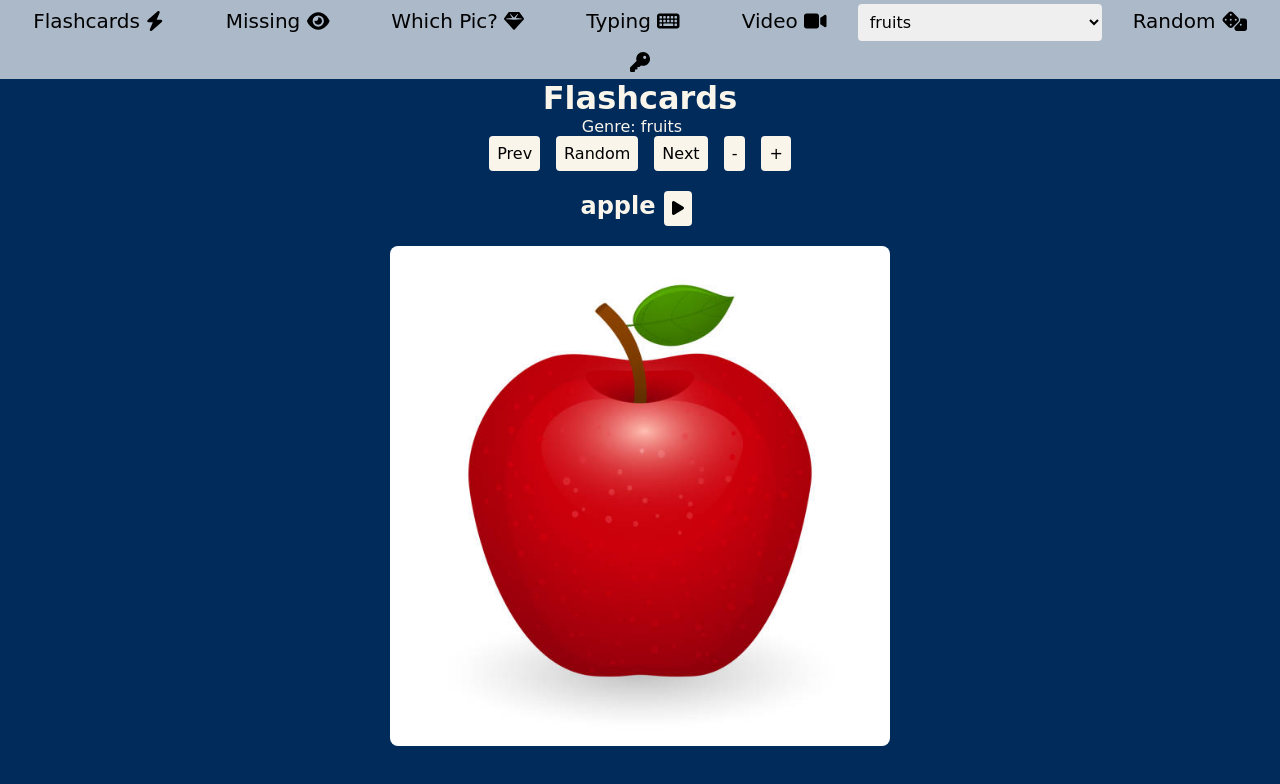
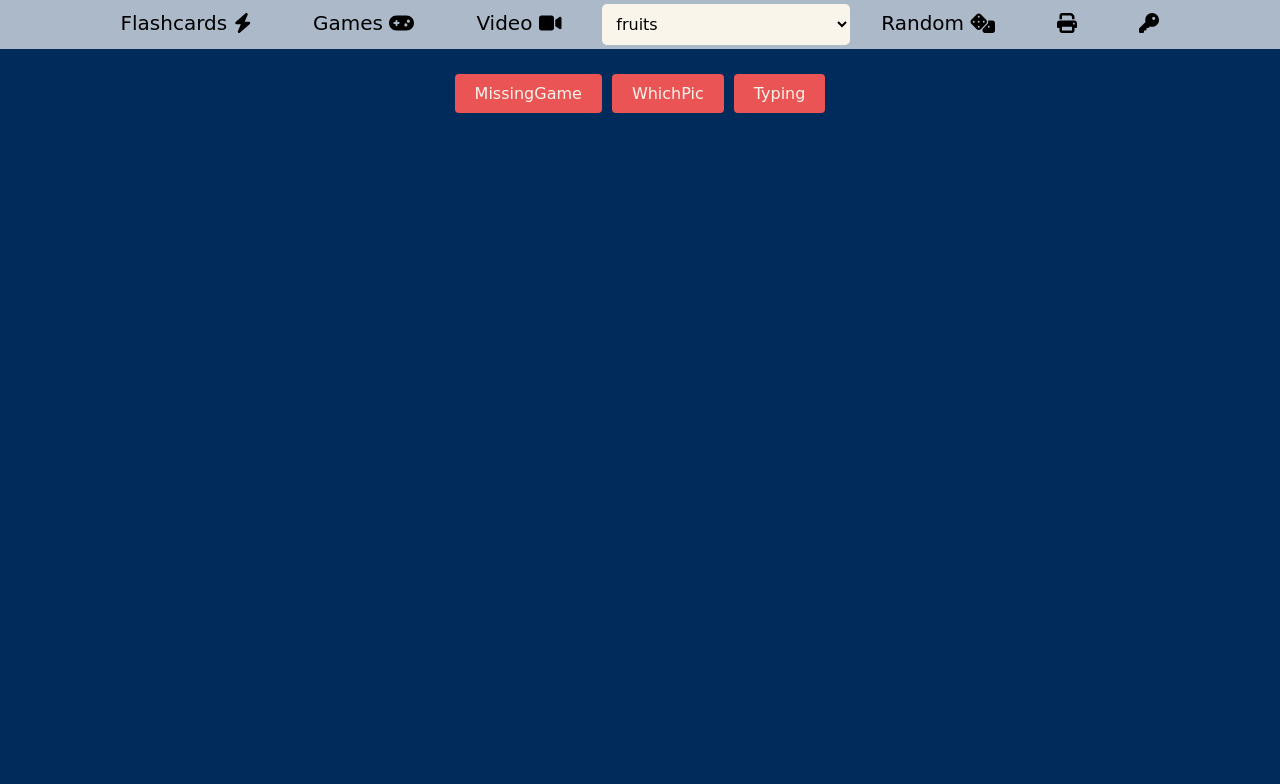
Before and after one commit to ouchJP/LetsTryOnline, a React (Create React App) app: page /games in a window 1280 px wide. Shown: the top 784 px of the page. Built offline with nearby package versions, Linux system fonts and the light colour scheme; what @react-pdf/renderer would draw is missing.

Commit message:
new /games + header+css+random updates

```diff
--- a/src/components/App.css
+++ b/src/components/App.css
@@ -1,6 +1,6 @@
 * {
   box-sizing: border-box;
-  font-family: "Comic Sans MS", "Comic Sans"
+  font-family: "Comic Sans MS", "Comic Sans";
 }
 
 :root {
@@ -41,11 +41,20 @@ body {
   padding: 14px 16px;
   text-decoration: none;
   font-size: 1.25rem;
+  transition: transform 0.3s, box-shadow 0.3s, color 0.3s;
 }
 
-.links a:hover {
-  color: var(--color-);
+.links a:hover,
+.links a:active,
+.links a:focus {
+  color: var(--color-tertiary);
+  transform: scale(1.1);
   cursor: pointer;
+  font-size: 1.25 rem;
+}
+
+.links a:hover{
+  color: var(--color-secondary);
 }
 
 ul {
@@ -55,8 +64,22 @@ ul {
 
 .pageHead {
   position: relative;
+  height: 5%;
+}
 
-  height: 5%;
+#genre-select {
+  padding: 10px;
+  margin-left: 10px;
+  background-color: var(--color-primary);
+  border: none;
+  border-radius: 5px;
+  cursor: pointer;
+  transition: transform 0.3s, box-shadow 0.3s;
+}
+
+#genre-select:hover,
+#genre-select:focus {
+  box-shadow: 0 -4px 8px rgba(0, 0, 0, 0.2), 0 4px 8px rgba(0, 0, 0, 0.2);
 }
 
 .gameBody {
--- a/src/components/App.js
+++ b/src/components/App.js
@@ -1,23 +1,14 @@
 import React, { useState, useEffect } from 'react';
 import './App.css';
-import ConcentrationGame from './ConcentrationGame';
-import MissingGame from './MissingGame';
-import Flashcards from './Flashcards';
-import WhichPic from './WhichPic';
-import Typing from './Typing';
-import Files from './Files';
-import Random from './Random';
-import VideoPlayer from './VideoPlayer';
-import PdfViewer from './PdfViewer';
-//import Bingo from './Bingo';
+import Components from './Components';
 import cardGenres from './cardGenres.json';
-import { BrowserRouter, Link, Route, Routes} from "react-router-dom";
+import { BrowserRouter, Link, Route, Routes } from "react-router-dom";
 import { library } from "@fortawesome/fontawesome-svg-core";
-import { faScroll, faBolt, faEye, faBrain, faBomb, faKeyboard, faGem, faKey, faDice, faVideo } from "@fortawesome/free-solid-svg-icons";
+import { faScroll, faBolt, faEye, faBrain, faBomb, faKeyboard, faGem, faKey, faDice, faVideo, faGamepad, faPrint } from "@fortawesome/free-solid-svg-icons";
 import { FontAwesomeIcon } from '@fortawesome/react-fontawesome';
 
 
-library.add(faBrain, faScroll, faBomb, faBolt, faEye, faKeyboard, faGem, faKey, faDice, faVideo);
+library.add(faBrain, faScroll, faBomb, faBolt, faEye, faKeyboard, faGem, faKey, faDice, faVideo, faGamepad, faPrint);
 
 function App() {
   const [selectedGenre, setSelectedGenre] = useState(() => {
@@ -45,10 +36,11 @@ function App() {
           <div className='links'>
             <ul>
               <li><Link to="/flashcards">Flashcards <FontAwesomeIcon icon="bolt" /></Link></li>
-              {/*<li><Link to="/concentration">Concentration <FontAwesomeIcon icon="bomb" /></Link></li>*/}
+              {/*<li><Link to="/concentration">Concentration <FontAwesomeIcon icon="bomb" /></Link></li>
               <li><Link to="/missing">Missing <FontAwesomeIcon icon="eye" /></Link></li>
               <li><Link to="/whichpic">Which Pic? <FontAwesomeIcon icon="gem" /></Link></li>
-              <li><Link to="/typing">Typing <FontAwesomeIcon icon="keyboard" /></Link></li>
+              <li><Link to="/typing">Typing <FontAwesomeIcon icon="keyboard" /></Link></li>*/}
+              <li><Link to="/games">Games <FontAwesomeIcon icon="gamepad" /></Link></li>
               <li><Link to="/videos">Video <FontAwesomeIcon icon="video" /></Link></li>
               <select id="genre-select" value={selectedGenre} onChange={handleGenreChange}>
                 {Object.keys(cardGenres).map((option) => (
@@ -58,20 +50,22 @@ function App() {
                 ))}
               </select>
               <li><Link to="/random">Random <FontAwesomeIcon icon="dice" /></Link></li>
+              <li><Link to="/pdfdownload"><FontAwesomeIcon icon="print" /></Link></li>
               <li><Link to="/files"><FontAwesomeIcon icon="key" /></Link></li>
             </ul>
           </div>
           <Routes>
-            <Route path="/flashcards" element={<Flashcards genre={selectedGenre} currentIndex={currentIndex} />} />
-            <Route path="/concentration" element={<ConcentrationGame genre={selectedGenre} />} />
-            <Route path="/missing" element={<MissingGame genre={selectedGenre} />} />
-            <Route path="/whichpic" element={<WhichPic genre={selectedGenre} />} />
-            <Route path="/typing" element={<Typing genre={selectedGenre} />} />
-            <Route path="/random" element={<Random genre={selectedGenre} />} />
-            <Route path="/files" element={<Files genre={selectedGenre} />} />
-            <Route path="/pdf" element={<PdfViewer genre={selectedGenre} />} />
-            <Route path="/videos" element={<VideoPlayer genre={selectedGenre} />} />
-            <Route path="*" element={<Flashcards genre={selectedGenre} currentIndex={currentIndex} />} />
+            <Route path="/flashcards" element={<Components.Flashcards genre={selectedGenre} currentIndex={currentIndex} />} />
+            <Route path="/concentration" element={<Components.ConcentrationGame genre={selectedGenre} />} />
+            <Route path="/missing" element={<Components.MissingGame genre={selectedGenre} />} />
+            <Route path="/whichpic" element={<Components.WhichPic genre={selectedGenre} />} />
+            <Route path="/typing" element={<Components.Typing genre={selectedGenre} />} />
+            <Route path="/random" element={<Components.Random genre={selectedGenre} />} />
+            <Route path="/files" element={<Components.Files genre={selectedGenre} />} />
+            <Route path="/pdfdownload" element={<Components.PdfViewer genre={selectedGenre} />} />
+            <Route path="/videos" element={<Components.VideoPlayer genre={selectedGenre} />} />
+            <Route path="/games/*" element={<Components.Games genre={selectedGenre} />} />
+            <Route path="*" element={<Components.Flashcards genre={selectedGenre} currentIndex={currentIndex} />} />
           </Routes>
         </>
       </BrowserRouter>
--- /dev/null
+++ b/src/components/Components.js
@@ -0,0 +1,28 @@
+// components.js
+import ConcentrationGame from './ConcentrationGame';
+import MissingGame from './MissingGame';
+import Flashcards from './Flashcards';
+import WhichPic from './WhichPic';
+import Typing from './Typing';
+import Files from './Files';
+import Random from './Random';
+import Games from './Games';
+import VideoPlayer from './VideoPlayer';
+import PdfViewer from './PdfViewer';
+//import Bingo from './Bingo';
+
+const Components = {
+  ConcentrationGame,
+  MissingGame,
+  Flashcards,
+  WhichPic,
+  Typing,
+  Files,
+  Random,
+  Games,
+  VideoPlayer,
+  PdfViewer,
+  //Bingo,
+};
+
+export default Components;
--- /dev/null
+++ b/src/components/Games.js
@@ -0,0 +1,45 @@
+import './App.css';
+import './games.css';
+
+import React, {  useState } from 'react';
+import MissingGame from './MissingGame';
+import WhichPic from './WhichPic';
+import Typing from './Typing';
+import { BrowserRouter, Link, Route, Routes } from "react-router-dom";
+
+function Games({genre}) {
+
+    const gamesList = ['MissingGame', 'WhichPic', 'Typing'];
+    const [selectedGame, setSelectedGame] = useState(null);
+
+    const renderGameComponent = () => {
+        switch (selectedGame) {
+          case 'MissingGame':
+            return <MissingGame genre={genre}/>;
+          case 'WhichPic':
+            return <WhichPic genre={genre}/>;
+          case 'Typing':
+            return <Typing genre={genre}/>;
+          default:
+            return null;
+        }
+      };
+
+    return (
+        <div className="container">
+        <div className="buttons">
+          {gamesList.map((game) => (
+            <button key={game} onClick={() => setSelectedGame(game)}>
+              {game}
+            </button>
+          ))}
+        </div>
+        <div className="game-component">
+          {renderGameComponent(genre)}
+        </div>
+      </div>
+    );
+};
+
+
+export default Games;
--- a/src/components/PdfViewer.js
+++ b/src/components/PdfViewer.js
@@ -1,4 +1,4 @@
-import React, { useState } from 'react';
+import React from 'react';
 import {
   Document,
   Page,
--- a/src/components/Random.js
+++ b/src/components/Random.js
@@ -1,28 +1,54 @@
-import React, { useState } from 'react';
+import React, { useState, useEffect, useRef } from 'react';
+import './random.css';
 
 const Random = () => {
     const [num, setNum] = useState(1);
-    const [min, setMin] = useState(1);
-    const [max, setMax] = useState(30);
+    const [min, setMin] = useState(() => {
+        const savedMin = localStorage.getItem('min');
+        return savedMin !== null ? JSON.parse(savedMin) : 1;
+    });
+    const [max, setMax] = useState(() => {
+        const savedMax = localStorage.getItem('max');
+        return savedMax !== null ? JSON.parse(savedMax) : 30;
+    });
+
+    const [isAnimating, setIsAnimating] = useState(false);
+    const intervalRef = useRef(null);
+
+    useEffect(() => {
+        localStorage.setItem('min', min);
+    }, [min]);
+
+    useEffect(() => {
+        localStorage.setItem('max', max);
+    }, [max]);
 
     const generateRandomNumber = (min, max) => {
         return Math.floor(Math.random() * (max - min + 1)) + min;
     };
 
     const handleClick = () => {
-        setNum(generateRandomNumber(min, max));
-    }
+        setIsAnimating(true);
+        intervalRef.current = setInterval(() => {
+            setNum(generateRandomNumber(min, max));
+        }, 1);
+
+        setTimeout(() => {
+            clearInterval(intervalRef.current);
+            setNum(generateRandomNumber(min, max));
+            setIsAnimating(false);
+        }, 300);
+    };
 
     return (
         <div>
             <h1>Random Number Generator</h1>
-            <h2 style={{ fontSize: 96 }}>{num}</h2> <br></br>
+            <h2 style={{ fontSize: 96 }}>{num}</h2>
 
+            Min Number: <input className='RandomInput' type="number" value={min} onChange={(e) => setMin(Number(e.target.value))} /><br />
+            Max Number: <input className='RandomInput' type="number" value={max} onChange={(e) => setMax(Number(e.target.value))} /><br /><br />
 
-            Min Number: <input className='RandomInput' type="number" value={min} onChange={(e) => setMin(e.target.value)} /><br></br>
-            Max Number: <input className='RandomInput' type="number" value={max} onChange={(e) => setMax(e.target.value)} /><br></br><br></br>
-
-            <button className='btn' onClick={handleClick}>Generate</button>
+            <button className='btn' onClick={handleClick} disabled={isAnimating}>Generate</button>
         </div>
     );
 };
--- /dev/null
+++ b/src/components/games.css
@@ -0,0 +1,47 @@
+:root {
+    --color-primary: #F9F5EB;
+    --color-secondary: #E4DCCF;
+    --color-tertiary: #EA5455;
+    --color-accent: #EA5455;
+    --color-background: #002B5B;
+  }
+
+  .container {
+    text-align: center;
+    margin-top: 20px;
+  }
+
+  .buttons {
+    margin-bottom: 20px;
+  }
+
+  .buttons button {
+    background-color: var(--color-tertiary);
+    border: none;
+    color: var(--color-primary);
+    padding: 10px 20px;
+    margin: 5px;
+    font-size: 16px;
+    cursor: pointer;
+    transition: background-color 0.3s ease, transform 0.3s ease;
+  }
+
+  .buttons button:hover {
+    background-color: #0056b3;
+    transform: scale(1.05);
+  }
+
+  .buttons button:active {
+    background-color: #004080;
+    transform: scale(1);
+  }
+
+  .buttons button:focus {
+    outline: none;
+    box-shadow: 0 0 10px rgba(234, 84, 85, 0.5);
+  }
+
+  .game-component {
+    margin-top: 20px;
+    padding: 20px;
+  }
--- /dev/null
+++ b/src/components/random.css
@@ -0,0 +1,21 @@
+.RandomInput {
+    width: 100px;
+    height: 40px;
+    font-size: 20px;
+    margin: 10px 0;
+}
+
+.btn {
+    width: 150px;
+    height: 50px;
+    font-size: 20px;
+    background-color: #4CAF50; /* Green */
+    color: white;
+    border: none;
+    cursor: pointer;
+    margin-top: 20px;
+}
+
+.btn:hover {
+    background-color: #45a049;
+}
```
Also changed, not shown: src/components/Missing.js (deleted, +0 -109 lines).
